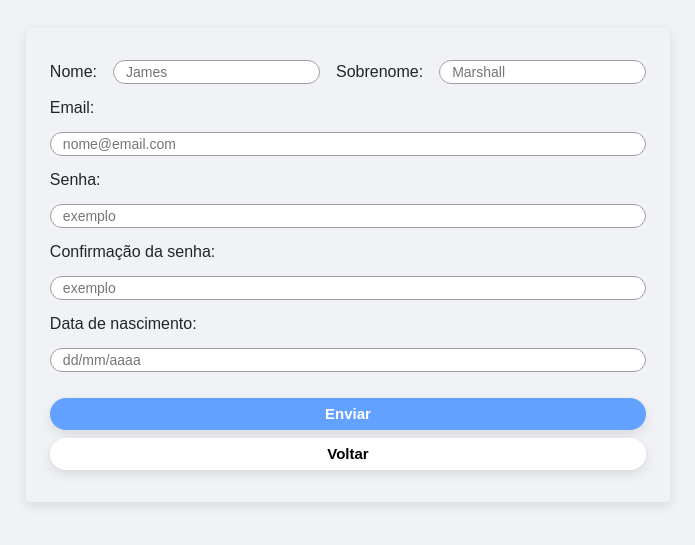
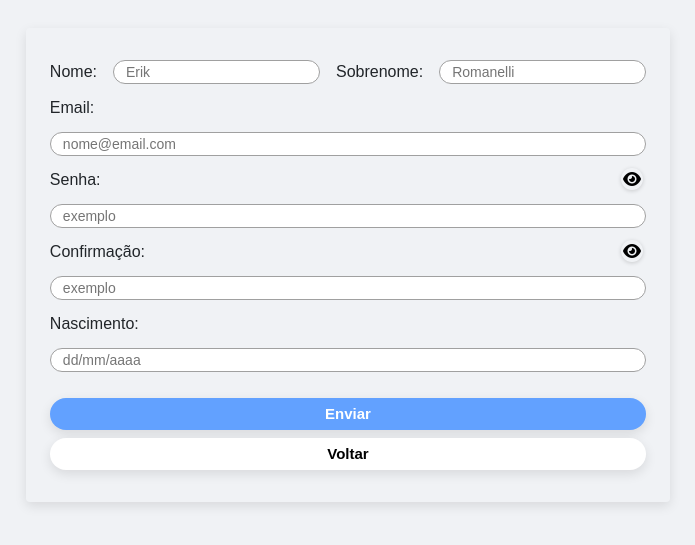
Before and after one commit to Gabrits/serratec-react-g2, a React (Vite) app in the folder trabalho-final/: page /auth/cadastrar in a window 1280 px wide. Shown: the part 135-680 px from the top of the page, without its empty margins (292-987 px from the left). Built offline with nearby package versions, Linux system fonts and the light colour scheme.

Commit message:
feat: subindo novo botão de mostrar/esconder senha

```diff
--- a/trabalho-final/package.json
+++ b/trabalho-final/package.json
@@ -11,6 +11,7 @@
   },
   "dependencies": {
     "@hookform/resolvers": "^3.6.0",
+    "@fortawesome/fontawesome-free": "^6.5.2",
     "axios": "^1.7.2",
     "bootstrap": "^5.3.3",
     "react": "^18.2.0",
--- a/trabalho-final/src/App.jsx
+++ b/trabalho-final/src/App.jsx
@@ -1,4 +1,5 @@
 import "bootstrap/dist/css/bootstrap.min.css";
+import '@fortawesome/fontawesome-free/css/all.min.css';
 import "./App.css";
 import { BrowserRouter } from "react-router-dom";
 import AppRouter from "./routes";
--- /dev/null
+++ b/trabalho-final/src/components/AppRevealButton/index.jsx
@@ -0,0 +1,20 @@
+import { useEffect, useState } from "react";
+import "./style.css";
+
+function AppRevealButton({
+  onClick = () => console.log("Teste!"),
+  reveal = false,
+}) {
+  return (
+    <>
+      <button
+        className={`app-reveal-button ${reveal ? "" : "closed"}`}
+        onClick={onClick}
+      >
+        <i className={`${reveal ? "fa-regular" : "fa-solid"} fa-eye`}></i>
+      </button>
+    </>
+  );
+}
+
+export default AppRevealButton;
--- /dev/null
+++ b/trabalho-final/src/components/AppRevealButton/style.css
@@ -0,0 +1,19 @@
+.app-reveal-button {
+  margin: 0 3px;
+  border: none;
+  width: 1.4rem;
+  height: 1.4rem;
+  border-radius: 50%;
+  background-color: rgb(244, 244, 244);
+  box-shadow: rgba(0, 0, 0, 0.16) 0px 1px 4px;
+}
+
+.closed {
+  background-color: transparent;
+}
+
+.app-reveal-button:hover,
+.closed:hover {
+  background-color: rgb(244, 244, 244);
+  filter: brightness(0.95);
+}
--- a/trabalho-final/src/pages/auth/Login/index.jsx
+++ b/trabalho-final/src/pages/auth/Login/index.jsx
@@ -1,6 +1,7 @@
 import { useState } from "react";
 import { redirectToPath, toggleState } from "../../../services/app";
 import AppButton from "../../../components/AppButton";
+import AppRevealButton from "../../../components/AppRevealButton";
 import AppSectionDivider from "../../../components/AppSectionDivider";
 import "./style.css";
 import axios from "axios";
@@ -51,15 +52,14 @@ function Login() {
             onChange={(e) => setUser({ ...user, username: e.target.value })}
           />
 
-          <label className="custom-form-label" htmlFor="password">
-            Senha:{" "}
-            <AppButton
-              className="custom-form-password-reveal-text"
+          <label className="custom-form-label custom-password-label" htmlFor="password">
+            Senha:
+            <AppRevealButton
               onClick={(e) => handleRevealPassword(e)}
-              size="compact"
+              reveal={revealPassword}
             >
               {revealPassword ? "Esconder" : "Revelar"}
-            </AppButton>
+            </AppRevealButton>
           </label>
           <input
             className="custom-form-input"
--- a/trabalho-final/src/pages/auth/Login/style.css
+++ b/trabalho-final/src/pages/auth/Login/style.css
@@ -22,6 +22,11 @@
   display: flex;
   flex-direction: column;
   gap: 12px;
+}
+
+.login-form .custom-form-text-group .custom-password-label {
+  display: flex;
+  justify-content: space-between;
 }
 
 .login-form
--- a/trabalho-final/src/pages/auth/Register/index.jsx
+++ b/trabalho-final/src/pages/auth/Register/index.jsx
@@ -1,15 +1,27 @@
 import { useState } from "react";
 import AppButton from "../../../components/AppButton";
-import { redirectToPath } from "../../../services/app";
+import { toggleState, redirectToPath } from "../../../services/app";
 import "./style.css";
+import AppRevealButton from "../../../components/AppRevealButton";
 
 function Register() {
   const [userFormData, setUserFormData] = useState({});
+  const [revealPassword, setRevealPassword] = useState(false);
+  const [revealPasswordConfirmation, setRevealPasswordConfirmation] =
+    useState(false);
+
+  const handleSubmit = (e) => {
+    e.preventDefault();
+    console.log(userFormData);
+  };
+
+  const handleRevealPassword = (state, setState, e) => {
+    toggleState(state, setState, e);
+  };
 
   return (
     <div className="register-page">
       {/* Formulário de Login */}
-
       <form className="register-form">
         <div className="custom-form-text-group">
           <div className="custom-form-name-text-group">
@@ -20,8 +32,10 @@ function Register() {
               className="custom-form-input"
               type="text"
               id="username"
-              placeholder="James"
-              onChange={(e) => setUser({ ...user, username: e.target.value })}
+              placeholder="Erik"
+              onChange={(e) =>
+                setUserFormData({ ...userFormData, nome: e.target.value })
+              }
             />
 
             <label className="custom-form-label" htmlFor="sobrenome">
@@ -31,53 +45,85 @@ function Register() {
               className="custom-form-input"
               type="text"
               id="sobrenome"
-              placeholder="Marshall"
-              onChange={(e) => setUser({ ...user, username: e.target.value })}
+              placeholder="Romanelli"
+              onChange={(e) =>
+                setUserFormData({ ...userFormData, sobrenome: e.target.value })
+              }
             />
           </div>
 
-          <label className="custom-form-label" htmlFor="sobrenome">
+          <label className="custom-form-label" htmlFor="email">
             Email:
           </label>
           <input
             className="custom-form-input"
             type="text"
-            id="sobrenome"
+            id="email"
             placeholder="nome@email.com"
-            onChange={(e) => setUser({ ...user, username: e.target.value })}
+            onChange={(e) =>
+              setUserFormData({ ...userFormData, email: e.target.value })
+            }
           />
 
-          <label className="custom-form-label" htmlFor="password">
+          <label className="custom-form-label custom-password-label" htmlFor="password">
             Senha:
+            <AppRevealButton
+              onClick={(e) =>
+                handleRevealPassword(revealPassword, setRevealPassword, e)
+              }
+              reveal={revealPassword}
+            />
           </label>
           <input
             className="custom-form-input"
-            type="text"
+            type={revealPassword ? "text" : "password"}
             id="password"
             placeholder="exemplo"
-            onChange={(e) => setUser({ ...user, username: e.target.value })}
+            onChange={(e) =>
+              setUserFormData({ ...userFormData, senha: e.target.value })
+            }
           />
 
-          <label className="custom-form-label" htmlFor="confirmPassword">
-            Confirmação da senha:
+          <label className="custom-form-label custom-password-label" htmlFor="confirmPassword">
+            Confirmação:
+            <AppRevealButton
+              onClick={(e) =>
+                handleRevealPassword(
+                  revealPasswordConfirmation,
+                  setRevealPasswordConfirmation,
+                  e
+                )
+              }
+              reveal={revealPasswordConfirmation}
+            />
           </label>
           <input
             className="custom-form-input"
-            type="text"
+            type={revealPasswordConfirmation ? "text" : "password"}
             id="confirmPassword"
             placeholder="exemplo"
-            onChange={(e) => setUser({ ...user, username: e.target.value })}
+            onChange={(e) =>
+              setUserFormData({
+                ...userFormData,
+                confirmaSenha: e.target.value,
+              })
+            }
           />
 
           <label className="custom-form-label" htmlFor="birthDate">
-            Data de nascimento:
+            Nascimento:
           </label>
           <input
             className="custom-form-input"
             type="text"
             id="birthDate"
             placeholder="dd/mm/aaaa"
-            onChange={(e) => setUser({ ...user, username: e.target.value })}
+            onChange={(e) =>
+              setUserFormData({
+                ...userFormData,
+                dataNascimento: e.target.value,
+              })
+            }
           />
         </div>
 
--- a/trabalho-final/src/pages/auth/Register/style.css
+++ b/trabalho-final/src/pages/auth/Register/style.css
@@ -27,6 +27,11 @@
 .register-form .custom-form-text-group .custom-form-name-text-group {
   display: flex;
   gap: 1rem;
+}
+
+.register-form .custom-form-text-group .custom-password-label {
+  display: flex;
+  justify-content: space-between;
 }
 
 .register-form
```
Also changed, not shown: 1 other file (tests, documents, lock files or other folders).
